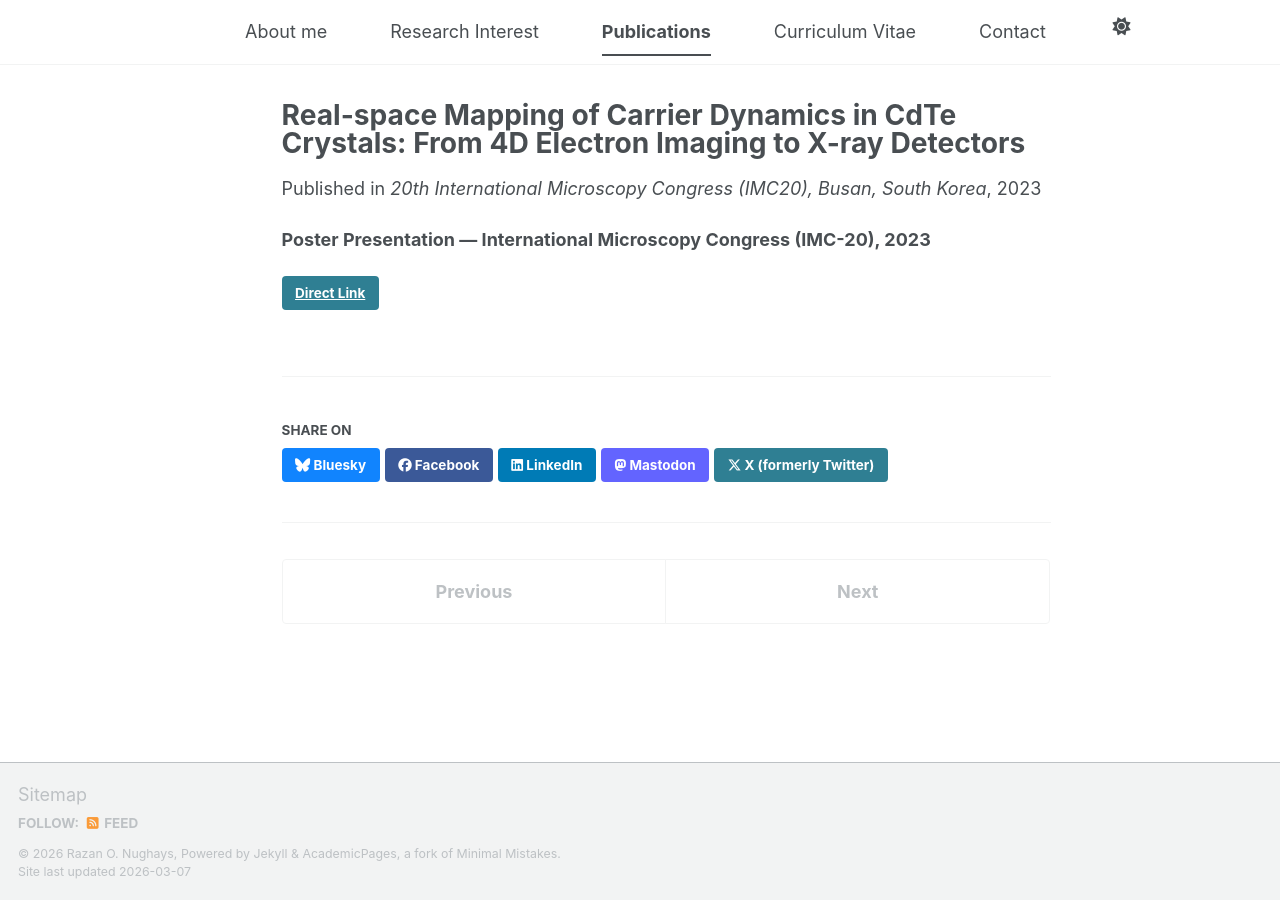
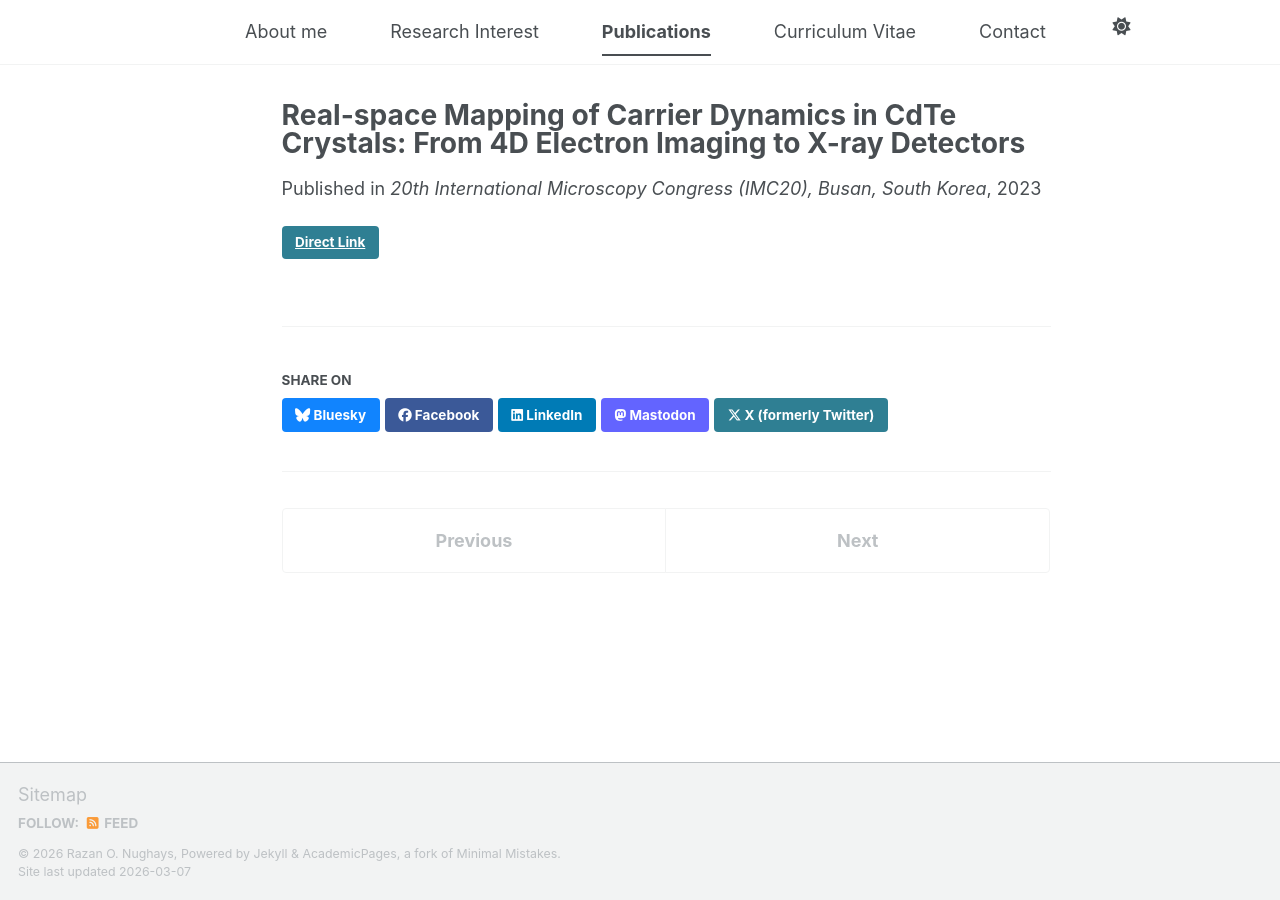
Before and after one commit to RazanNughays/RazanNughays.github.io, a Jekyll site: the page built from _publications/2023-09-10-imc20-cdte-carrier-dynamics.md, in a window 1280 px wide. Built offline with Jekyll 4.4.1, drawn with Linux system fonts in a browser that asks for light colours; a script bundle is joined from its source files by our own code; library files that are not in the unit come from our copies.

Commit message:
Update 2023-09-10-imc20-cdte-carrier-dynamics.md

```diff
--- a/_publications/2023-09-10-imc20-cdte-carrier-dynamics.md
+++ b/_publications/2023-09-10-imc20-cdte-carrier-dynamics.md
@@ -5,6 +5,5 @@ category: conferences
 date: 2023-09-10
 venue: "20th International Microscopy Congress (IMC20), Busan, South Korea"
 link: "https://www.imc20.kr/program/scientific_poster.php?ckattempt=3"
-excerpt: "Poster presentation demonstrating real-space visualization of carrier transport in CdTe crystals using 4D ultrafast electron microscopy and its implications for X-ray detector performance."
+excerpt: "**Poster Presentation | International Microscopy Congress (IMC-20) | 2023.** Poster presentation demonstrating real-space visualization of carrier transport in CdTe crystals using 4D ultrafast electron microscopy and its implications for X-ray detector performance."
 ---
-**Poster Presentation — International Microscopy Congress (IMC-20), 2023**
```
